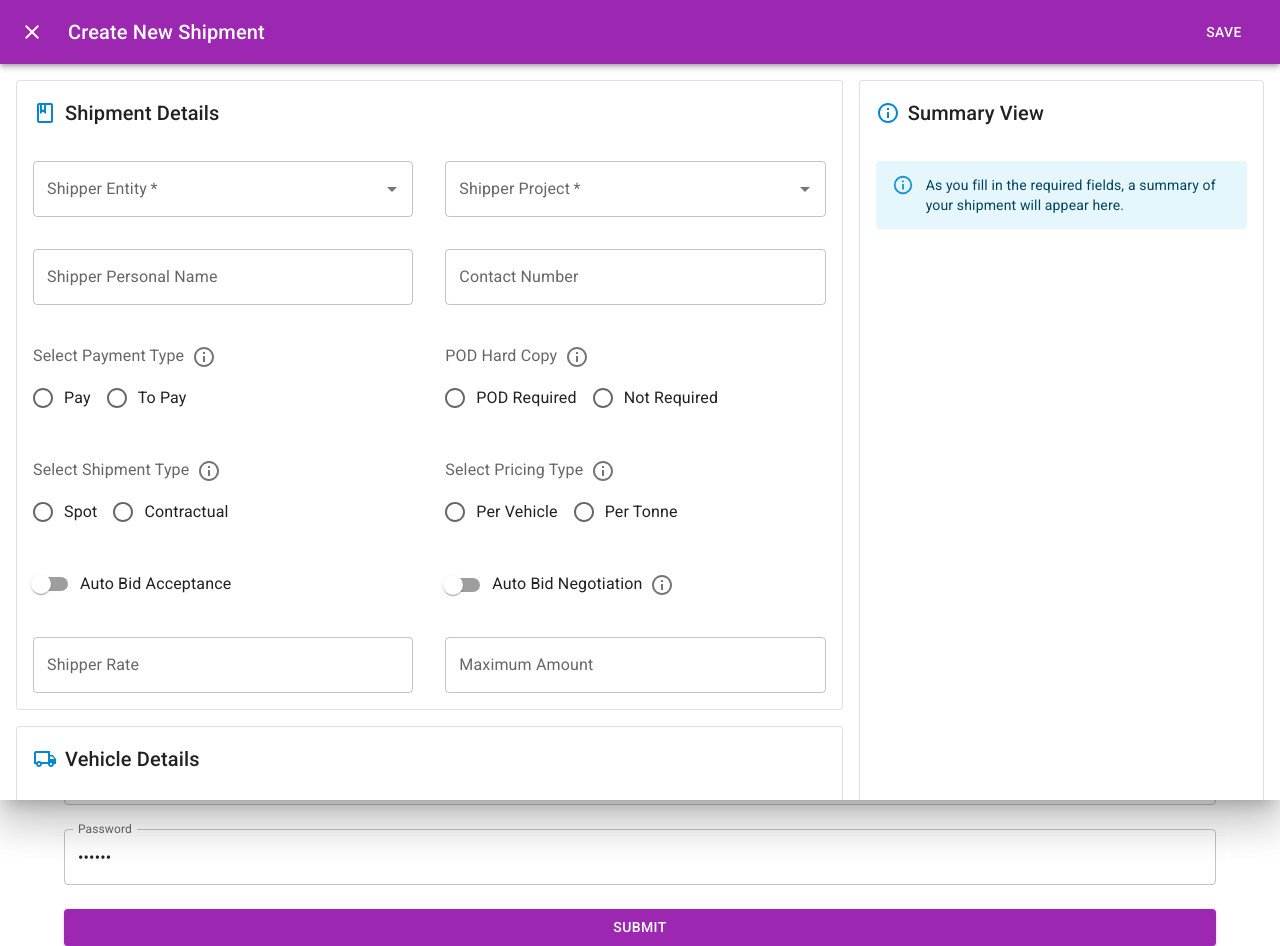
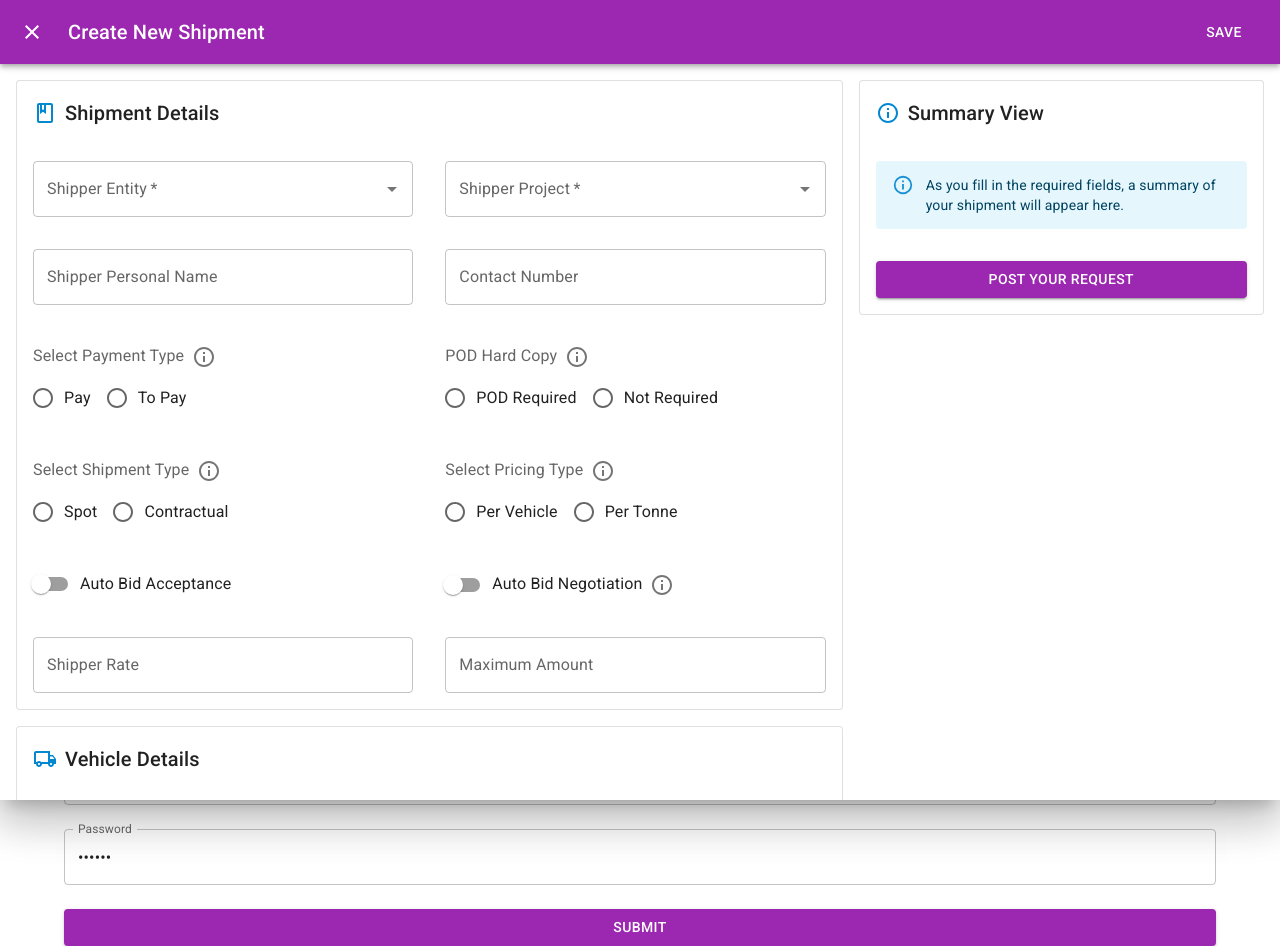
Before and after one commit to baharalidurrani/react-forms, a React (Vite) app: page / in a window 1280 px wide. Both pictures are taken after typing "Sample", "Sample123" into the empty fields and a click on the button "CREATE SHIPMENT". Built offline with nearby package versions, Linux system fonts and the light colour scheme.

Commit message:
Submit Button Added

```diff
--- a/src/shipment/CreateShipment.tsx
+++ b/src/shipment/CreateShipment.tsx
@@ -1,4 +1,3 @@
-import Button from '@mui/material/Button';
 import Grid from '@mui/material/Unstable_Grid2';
 import { FormEvent, useEffect, useRef } from 'react';
 import ContainerDetails from './ContainerDetails';
@@ -54,11 +53,6 @@ export default function CreateShipment({
         <Grid xs={12} md={4}>
           <ShipmentSummary />
         </Grid>
-        <Grid xs={12} md={4}>
-          <Button type="submit" variant="contained">
-            Submit
-          </Button>
-        </Grid>
       </Grid>
     </form>
   );
--- a/src/shipment/ShipmentSummary.tsx
+++ b/src/shipment/ShipmentSummary.tsx
@@ -1,5 +1,6 @@
 import InfoOutlined from '@mui/icons-material/InfoOutlined';
 import Alert from '@mui/material/Alert';
+import Button from '@mui/material/Button';
 import Paper from '@mui/material/Paper';
 import Stack from '@mui/material/Stack';
 import Typography from '@mui/material/Typography';
@@ -7,13 +8,16 @@ import Typography from '@mui/material/Typography';
 export default function ShipmentSummary(): React.ReactElement {
   console.log('🔄 ShipmentSummary Rendered');
   return (
-    <Paper variant="outlined" sx={{ height: '100%', padding: 2 }}>
+    <Paper variant="outlined" sx={{ padding: 2 }}>
       <Stack spacing={4}>
         <Stack direction="row" alignItems="center" gap={1}>
           <InfoOutlined color="info" />
           <Typography variant="h6">Summary View</Typography>
         </Stack>
         <Alert severity="info">As you fill in the required fields, a summary of your shipment will appear here.</Alert>
+        <Button type="submit" variant="contained" fullWidth>
+          Post Your Request
+        </Button>
       </Stack>
     </Paper>
   );
```
